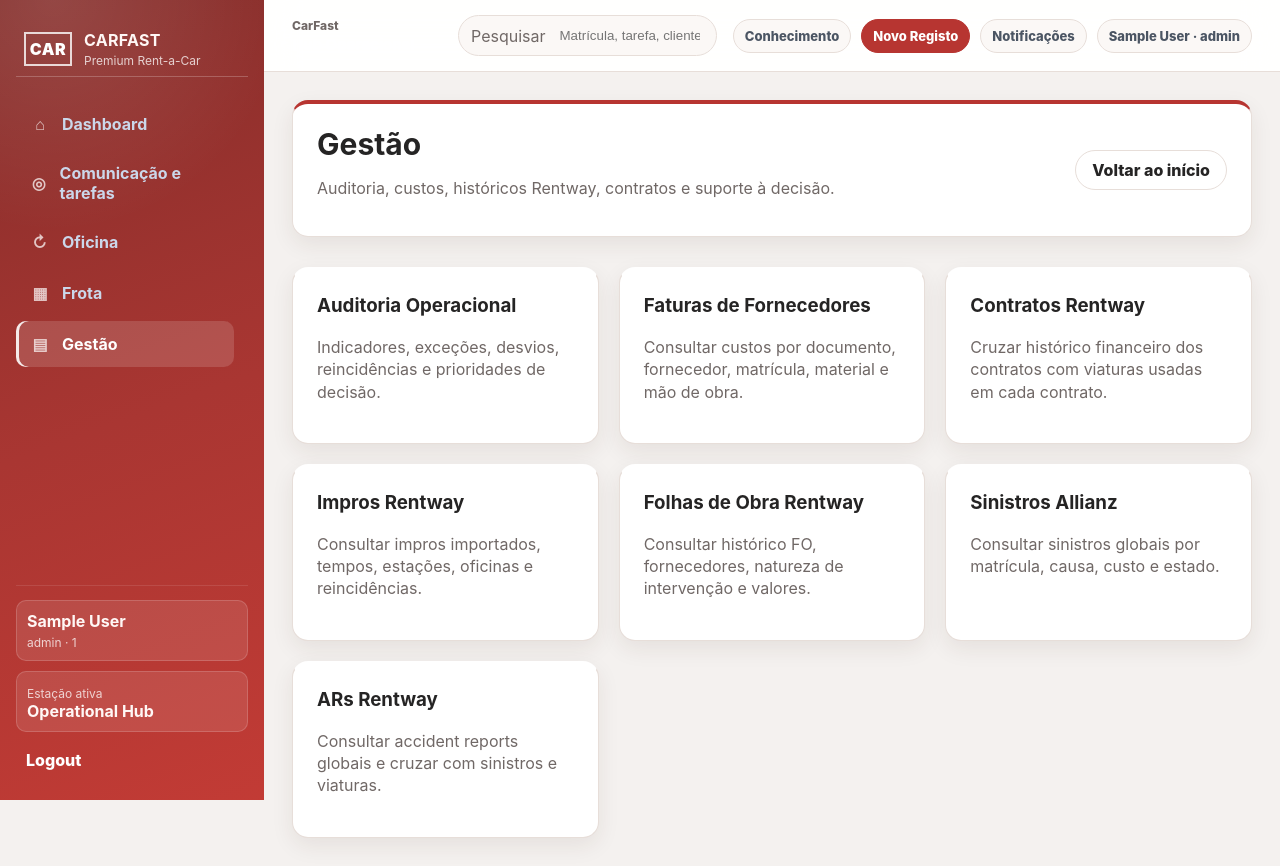
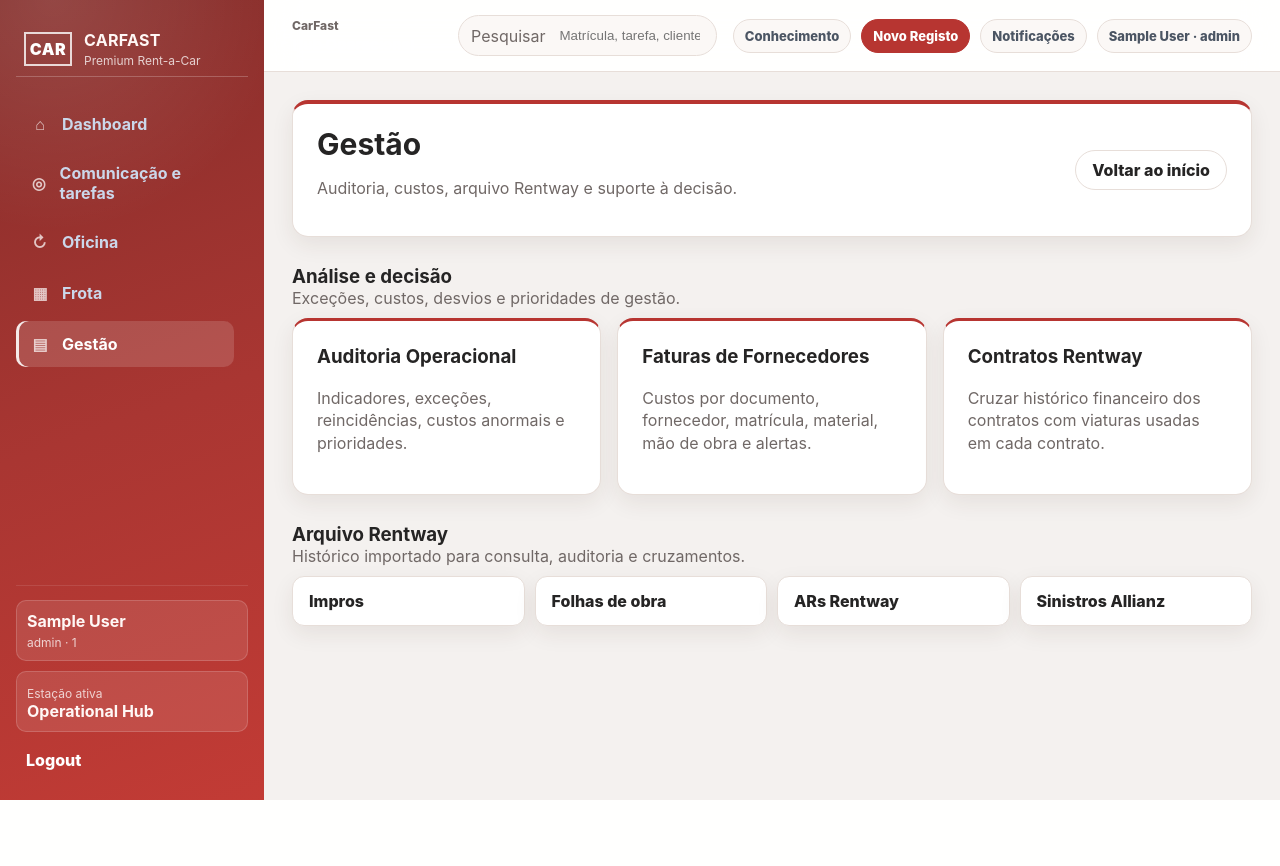
Before and after one commit to andrecoroa/carfast-stock, a Flask app: a page that uses templates/gestao/home.html in a window 1280 px wide. After the commit the page ends 800 px from the top, so only its background shows below. Run offline with Flask 3, Linux system fonts and the light colour scheme; the visitor is signed in with stand-in values (Sample User, id 1); parts of the project's set-up code (start-up, migrations or seed data) failed here and were passed over.

Commit message:
Limpar navegacao das areas de trabalho

```diff
--- a/templates/gestao/home.html
+++ b/templates/gestao/home.html
@@ -4,48 +4,47 @@
 <div class="page-head">
   <div>
     <h2>Gestão</h2>
-    <p class="muted">Auditoria, custos, históricos Rentway, contratos e suporte à decisão.</p>
+    <p class="muted">Auditoria, custos, arquivo Rentway e suporte à decisão.</p>
   </div>
   <a class="button secondary" href="{{ url_for('home') }}">Voltar ao início</a>
 </div>
 
-<div class="hub-grid">
-
-  <a class="hub-card" href="{{ url_for('auditoria_home') }}">
+<section class="workspace-section">
+  <div class="section-head">
+    <div>
+      <h3>Análise e decisão</h3>
+      <span class="muted">Exceções, custos, desvios e prioridades de gestão.</span>
+    </div>
+  </div>
+  <div class="action-grid">
+    <a class="hub-card primary-action" href="{{ url_for('auditoria_home') }}">
       <h3>Auditoria Operacional</h3>
-    <p>Indicadores, exceções, desvios, reincidências e prioridades de decisão.</p>
+      <p>Indicadores, exceções, reincidências, custos anormais e prioridades.</p>
     </a>
-
-  <a class="hub-card" href="{{ url_for('faturas_fornecedores') }}">
+    <a class="hub-card primary-action" href="{{ url_for('faturas_fornecedores') }}">
       <h3>Faturas de Fornecedores</h3>
-    <p>Consultar custos por documento, fornecedor, matrícula, material e mão de obra.</p>
+      <p>Custos por documento, fornecedor, matrícula, material, mão de obra e alertas.</p>
     </a>
-
-  <a class="hub-card" href="{{ url_for('contratos_rentway') }}">
+    <a class="hub-card primary-action" href="{{ url_for('contratos_rentway') }}">
       <h3>Contratos Rentway</h3>
       <p>Cruzar histórico financeiro dos contratos com viaturas usadas em cada contrato.</p>
     </a>
+  </div>
+</section>
 
-  <a class="hub-card" href="{{ url_for('impros_rentway') }}">
-    <h3>Impros Rentway</h3>
-    <p>Consultar impros importados, tempos, estações, oficinas e reincidências.</p>
-  </a>
-
-  <a class="hub-card" href="{{ url_for('folhas_obra_rentway') }}">
-    <h3>Folhas de Obra Rentway</h3>
-    <p>Consultar histórico FO, fornecedores, natureza de intervenção e valores.</p>
-  </a>
-
-  <a class="hub-card" href="{{ url_for('sinistros_allianz') }}">
-    <h3>Sinistros Allianz</h3>
-    <p>Consultar sinistros globais por matrícula, causa, custo e estado.</p>
-  </a>
-
-  <a class="hub-card" href="{{ url_for('ars_rentway') }}">
-    <h3>ARs Rentway</h3>
-    <p>Consultar accident reports globais e cruzar com sinistros e viaturas.</p>
-  </a>
-
+<section class="workspace-section">
+  <div class="section-head">
+    <div>
+      <h3>Arquivo Rentway</h3>
+      <span class="muted">Histórico importado para consulta, auditoria e cruzamentos.</span>
     </div>
+  </div>
+  <div class="quick-link-grid">
+    <a href="{{ url_for('impros_rentway') }}">Impros</a>
+    <a href="{{ url_for('folhas_obra_rentway') }}">Folhas de obra</a>
+    <a href="{{ url_for('ars_rentway') }}">ARs Rentway</a>
+    <a href="{{ url_for('sinistros_allianz') }}">Sinistros Allianz</a>
+  </div>
+</section>
 
 {% endblock %}
--- a/templates/home.html
+++ b/templates/home.html
@@ -29,12 +29,6 @@
     <p>Auditoria, custos, contratos, faturas, históricos Rentway e relatórios.</p>
   </a>
 
-  <a class="hub-card" href="{{ url_for('conhecimento_index') }}">
-    <div class="hub-icon">?</div>
-    <h2>Centro de Conhecimento</h2>
-    <p>Manual operacional vivo, procedimentos, explicações e boas práticas da app.</p>
-  </a>
-
   {% if current_user.role == 'Admin' %}
     <a class="hub-card" href="{{ url_for('admin_home') }}">
       <div class="hub-icon">⚙</div>
--- a/templates/oficina/home.html
+++ b/templates/oficina/home.html
@@ -53,7 +53,6 @@
       <h3>Stock de oficina</h3>
       <span class="muted">Peças, consumíveis, entradas, saídas e ajustes.</span>
     </div>
-    <a class="button secondary" href="{{ url_for('stock_home') }}">Ver área de stock</a>
   </div>
   <div class="quick-link-grid">
     <a href="{{ url_for('novo_movimento') }}">Novo movimento</a>
```
Also changed, not shown: templates/admin/home.html (+3 -18 lines), templates/frota/home.html (+1 -16 lines). Lines whose indentation alone changed are shown as unchanged.
